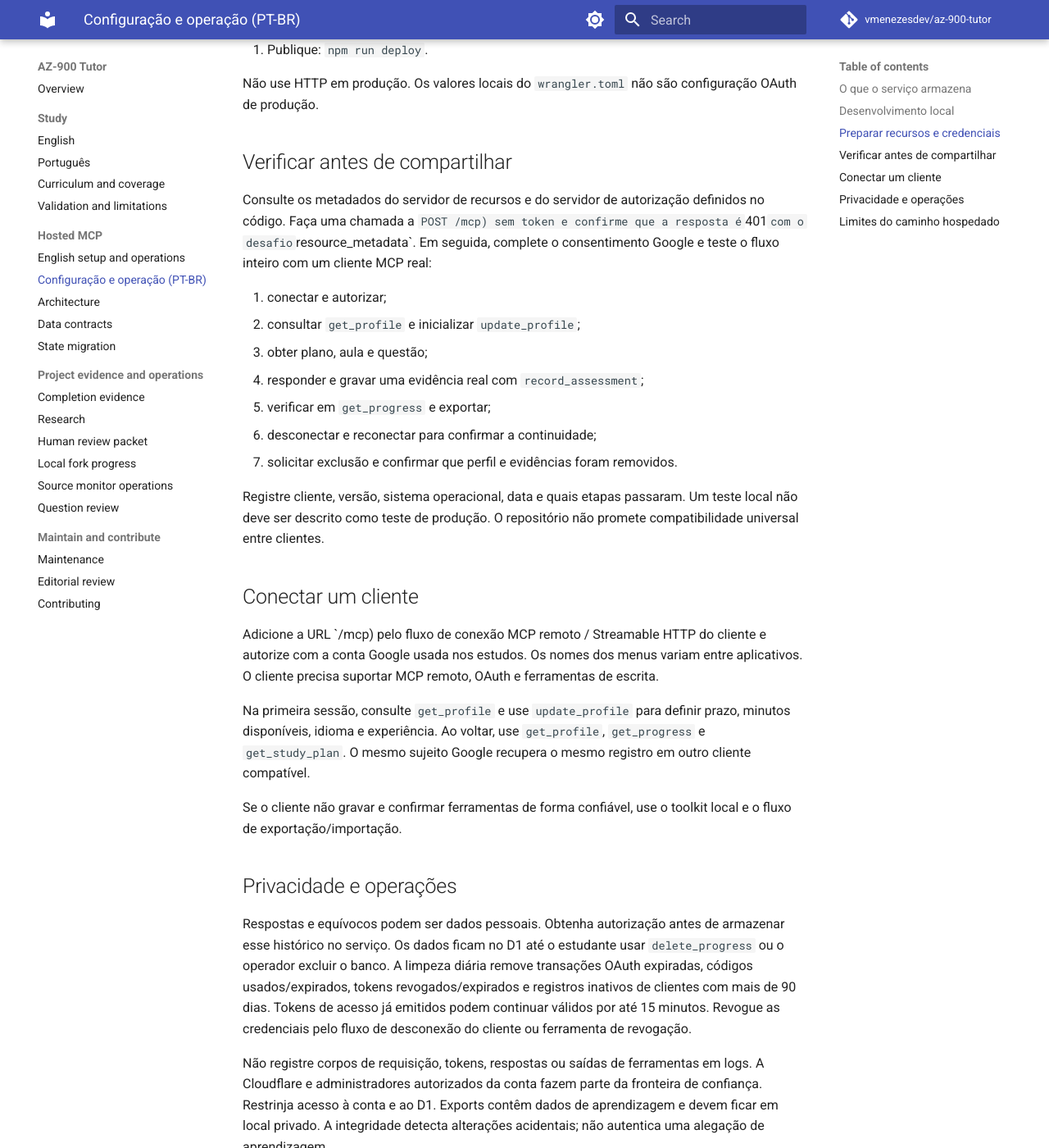
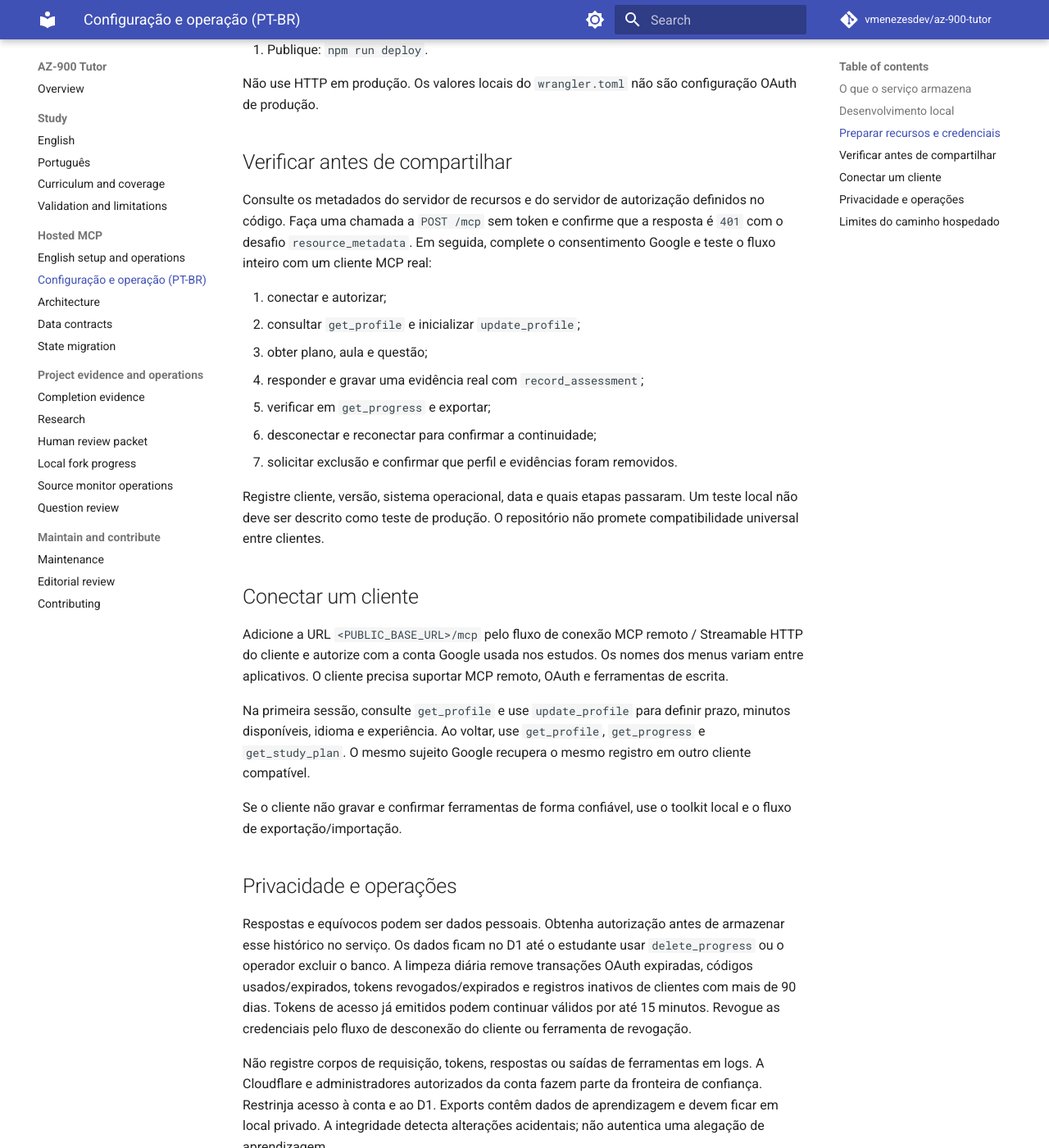
Before and after one commit to marceloFrota-afk/az-900-tutor, an MkDocs documentation site: the page built from docs/mcp-hosting.pt-BR.md, in a window 1280 px wide and 1400 px high, scrolled down 1511 px. Shown: the whole window at 82% size. Built offline with MkDocs 1.6.1 and Material for MkDocs 9.7.7, drawn with Linux system fonts in a browser that asks for light colours; comment, search, counter and statistics services are not loaded.

```diff
--- a/docs/mcp-hosting.pt-BR.md
+++ b/docs/mcp-hosting.pt-BR.md
@@ -46,7 +46,7 @@ Não use HTTP em produção. Os valores locais do `wrangler.toml` não são conf
 
 ## Verificar antes de compartilhar
 
-Consulte os metadados do servidor de recursos e do servidor de autorização definidos no código. Faça uma chamada a `POST /mcp) sem token e confirme que a resposta é `401` com o desafio `resource_metadata`. Em seguida, complete o consentimento Google e teste o fluxo inteiro com um cliente MCP real:
+Consulte os metadados do servidor de recursos e do servidor de autorização definidos no código. Faça uma chamada a `POST /mcp` sem token e confirme que a resposta é `401` com o desafio `resource_metadata`. Em seguida, complete o consentimento Google e teste o fluxo inteiro com um cliente MCP real:
 
 1. conectar e autorizar;
 2. consultar `get_profile` e inicializar `update_profile`;
@@ -60,7 +60,7 @@ Registre cliente, versão, sistema operacional, data e quais etapas passaram. Um
 
 ## Conectar um cliente
 
-Adicione a URL `<PUBLIC_BASE_URL>/mcp) pelo fluxo de conexão MCP remoto / Streamable HTTP do cliente e autorize com a conta Google usada nos estudos. Os nomes dos menus variam entre aplicativos. O cliente precisa suportar MCP remoto, OAuth e ferramentas de escrita.
+Adicione a URL `<PUBLIC_BASE_URL>/mcp` pelo fluxo de conexão MCP remoto / Streamable HTTP do cliente e autorize com a conta Google usada nos estudos. Os nomes dos menus variam entre aplicativos. O cliente precisa suportar MCP remoto, OAuth e ferramentas de escrita.
 
 Na primeira sessão, consulte `get_profile` e use `update_profile` para definir prazo, minutos disponíveis, idioma e experiência. Ao voltar, use `get_profile`, `get_progress` e `get_study_plan`. O mesmo sujeito Google recupera o mesmo registro em outro cliente compatível.
 
```
